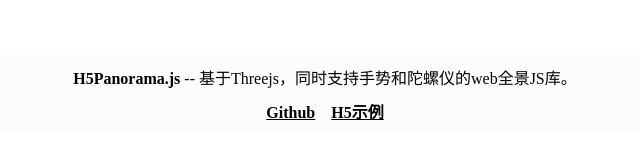
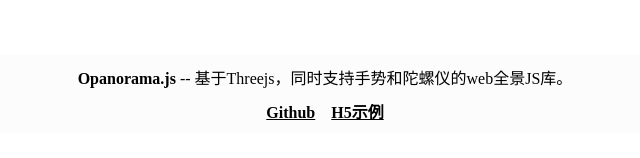
Before and after one commit to azuoge/Opanorama, a website: page src/index.html in a window 1280 px wide. Shown: the part 546-704 px from the top of the page, 315-955 px from the left. Drawn offline with nearby package versions, Linux system fonts and the light colour scheme.

Commit message:
修改名字

```diff
--- a/src/index.html
+++ b/src/index.html
@@ -3,9 +3,9 @@
 <head>
     <meta http-equiv="X-UA-Compatible" content="IE=edge">
     <meta charset="utf-8">
-    <title>全景-H5全景</title>
+    <title>Opanorama - H5全景</title>
     <meta name="keywords" content="ThreeJS,全景,移动端,js库,手势,陀螺仪">
-    <meta name="description" itemprop="description" content="H5Panorama是一个同时支持手势和陀螺仪的web全景的JS库">
+    <meta name="description" itemprop="description" content="Opanorama是一个同时支持手势和陀螺仪的web全景的JS库">
     <meta name="viewport" id="viewport"
           content="width=device-width,initial-scale=1,minimum-scale=1, maximum-scale=1, user-scalable=no, viewport-fit=cover">
     <script src="//qzonestyle.gtimg.cn/qzone/hybrid/common/vconsole/vconsole.min.js"></script>
@@ -77,7 +77,7 @@
 <div class="panorama"></div>
 <div class="wrap" style="display: none;">
     <div class="inner">
-        <p><span class="title">H5Panorama.js</span> -- 基于Threejs，同时支持手势和陀螺仪的web全景JS库。</p>
+        <p><span class="title">Opanorama.js</span> -- 基于Threejs，同时支持手势和陀螺仪的web全景JS库。</p>
         <div class="btn-wrap">
             <a class="link" href="index.html">Github</a>
             <span>&nbsp;&nbsp;</span>
```
